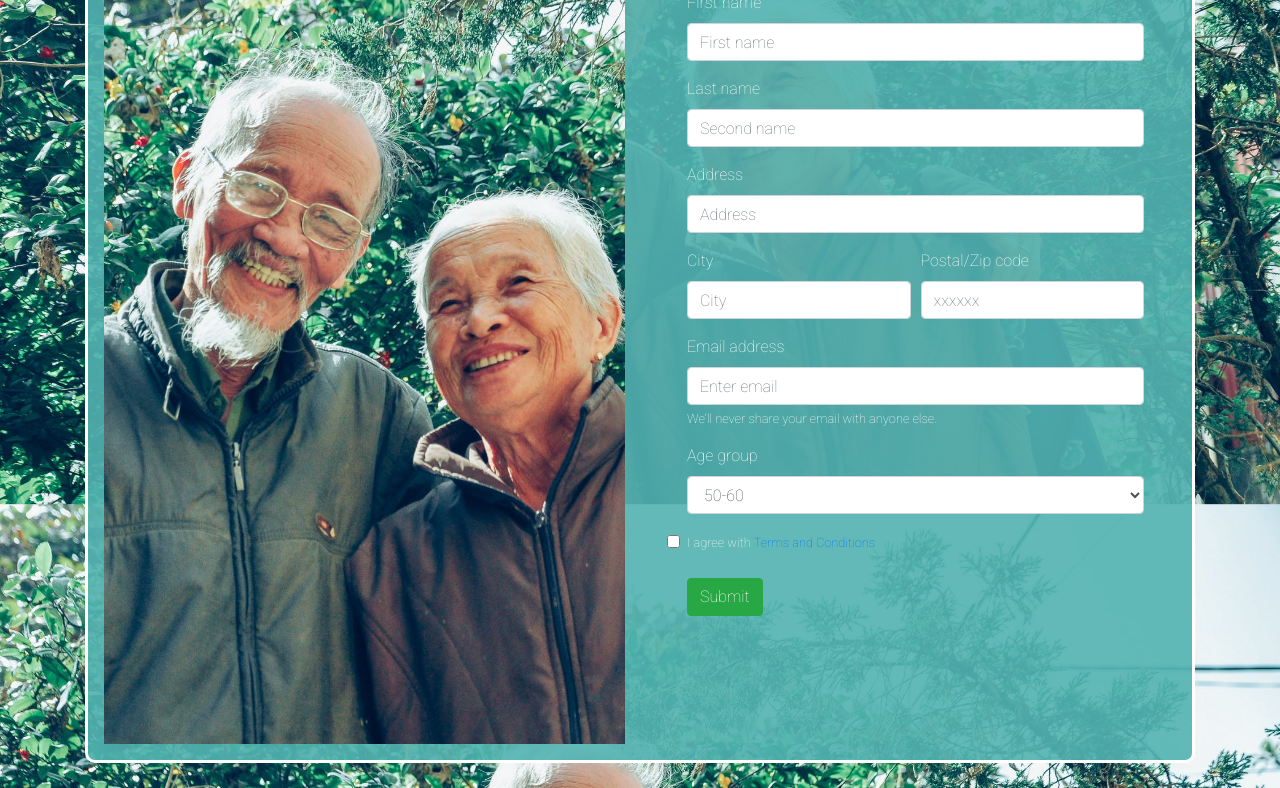
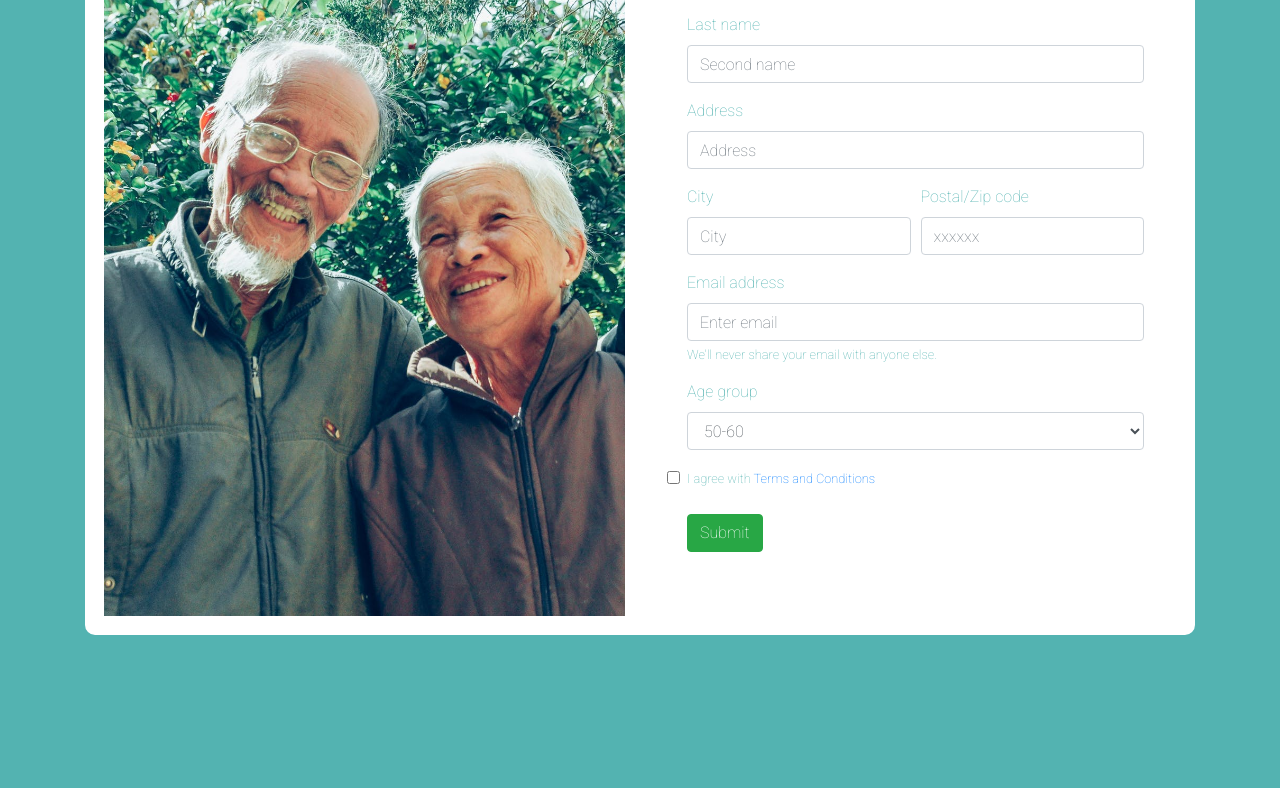
Before and after one commit to m4sterpaul18/templatesite, a plain HTML site: page form.html in a window 1280 px wide. Shown: the part 346-1134 px from the top of the page. After the commit the page ends 1061 px from the top, so only its background shows below. Drawn offline with nearby package versions, Linux system fonts and the light colour scheme.

Commit message:
Minor css updates

```diff
--- a/assets/css/form.css
+++ b/assets/css/form.css
@@ -3,6 +3,9 @@
 	--font-color2:#ffffff; /*white*/
 	--primary-color:#53b3b1; /*lightblue*/
 	--secondary-color:#00fffa;
+}
+image{
+	object-fit: cover;
 }
 html{
 	scroll-behavior: smooth;
@@ -15,13 +18,7 @@ html{
 body{
 	min-height: 100%;
 	min-width: 100%;
-
-	background:url(old7.jpeg);
-	background-attachment: fixed;
-	background-position: center;
-	background-repeat: no-repeat;
-	background-size: cover;
-
+	background-color: var(--primary-color)
 }
 
 .form-page{
@@ -30,17 +27,16 @@ body{
 	border-radius: 10px;
 	padding: 1rem;
 	margin:5rem 0;
-	background-color: rgb(83, 179, 177,0.9);
+	background-color: var(--font-color2);
 }
 
 .form{
-
 	width: 100%;
-	color:var(--font-color2);
+	color:var(--primary-color);
 	position: relative;
 	padding: 2rem;
 	border-radius: 10px;
-	margin: 5rem 0rem;
+	margin: 1rem 0rem;
 }
 
 .btn-nav{
--- a/assets/css/style.css
+++ b/assets/css/style.css
@@ -1,16 +1,17 @@
 :root{
-	--font-color:#636363; /*greyish*/
+	--font-color:#265655; /*greyish*/
 	--font-color2:#ffffff; /*white*/
 	--primary-color:#53b3b1; /*lightblue*/
-	--secondary-color:#00fffa;
 }
-/*in generals css*/
+/*in general css*/
 html{
 	scroll-behavior: smooth;
 }
+
 *{
 	font-family: 'Roboto', sans-serif;
 }
+
 h1,h2,h3{
 	font-weight: 700;
 }
@@ -28,7 +29,7 @@ h1,h2,h3{
 	-moz-transform: scale(1.3);
 	-o-transform: scale(1.3);
 }
-.button{
+/*.button{
 	margin:0 0.5rem;
 	text-transform: uppercase;
 	background-color:transparent;
@@ -42,7 +43,7 @@ h1,h2,h3{
 	background-color:var(--primary-color);
 	color:var(--font-color2);
 
-}
+}*/
 .jumbotron{
 	min-height: 450px;
 	background-color: var(--primary-color);
@@ -51,7 +52,6 @@ h1,h2,h3{
 }
 .jumbotron h3{
 	color:var(--font-color2);
-	text-transform: uppercase;
 }
 
 /*navigation-bar*/
@@ -93,6 +93,12 @@ h1,h2,h3{
 	color:var(--font-color2);
 	text-align: center;
 	top:25%;
+}
+.btn-outline-info{
+	color:var(--font-color2);
+	border:1px solid var(--primary-color);
+	border-radius: 1px;
+	margin: 0 0.5rem;
 }
 
 /*about*/
@@ -153,6 +159,7 @@ h1,h2,h3{
 
 .footer-link a{
 	color:var(--font-color);
+	transition: 0.2s ease;
 }
 .footer-link a:hover{
 	color:var(--font-color2);
```
